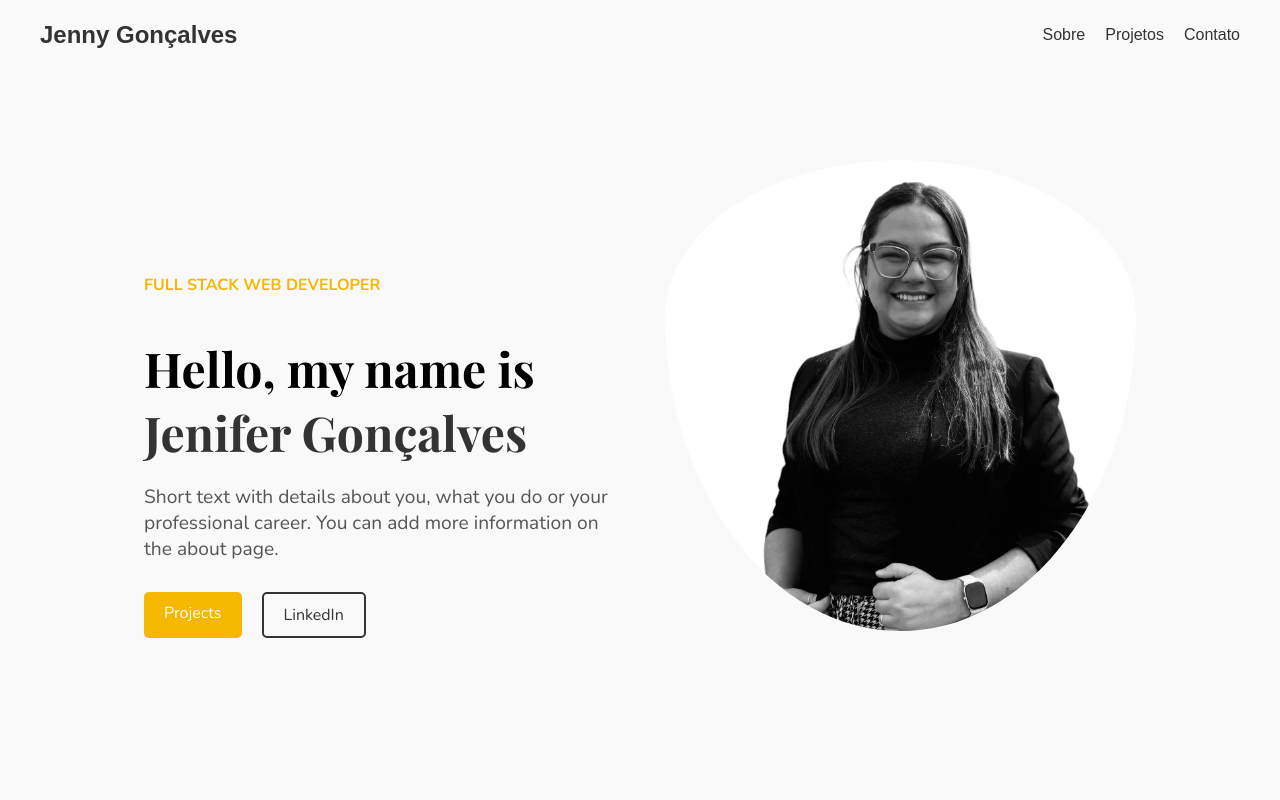
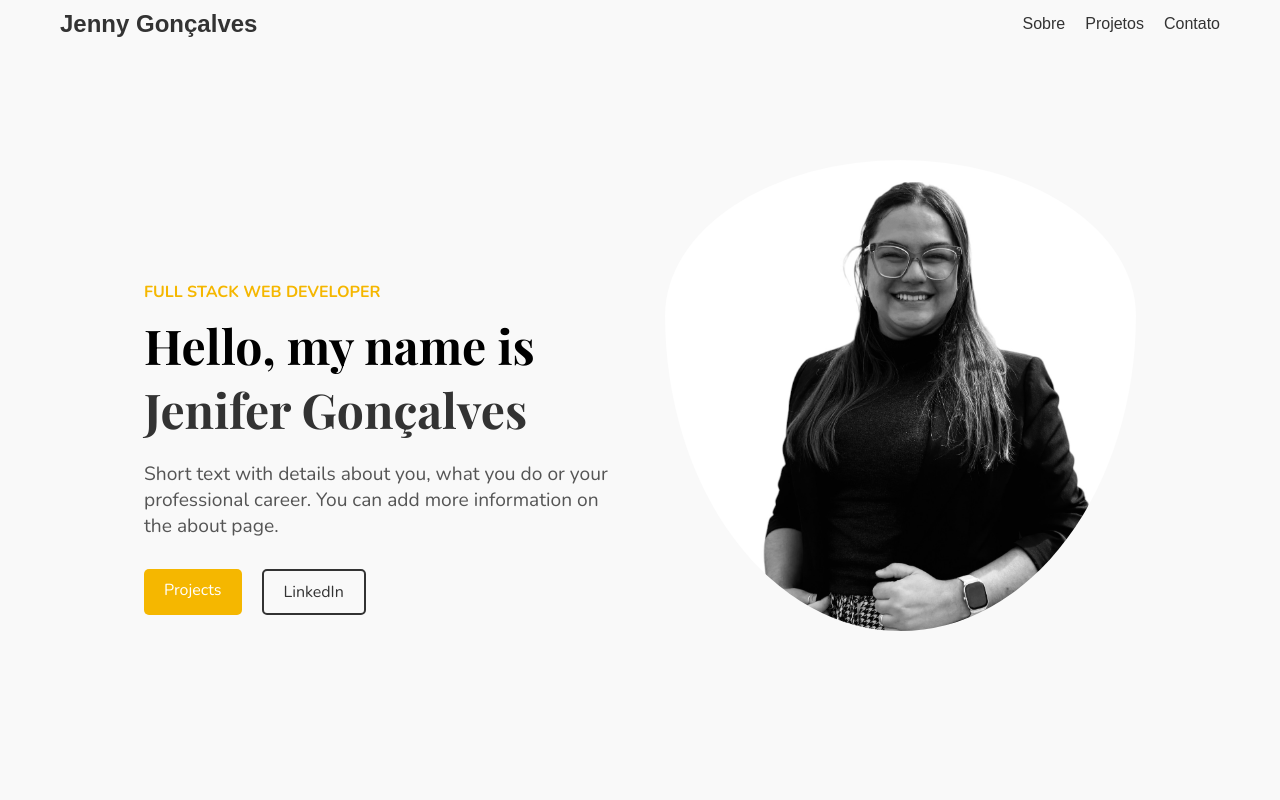
Before and after one commit to jenifergs/portfolio-jeni, a React (Create React App) app: page / in a window 1280 px wide. Shown: the top 800 px of the page. Built offline with nearby package versions, Linux system fonts and the light colour scheme.

Commit message:
refactor styles for layout and box model consistency

```diff
--- a/src/App.scss
+++ b/src/App.scss
@@ -1,13 +1,21 @@
 @import url('https://fonts.googleapis.com/css2?family=Playfair+Display:wght@400;700&display=swap');
 @import url('https://fonts.googleapis.com/css2?family=Nunito:wght@400;600;700&display=swap');
 
+* {
+  box-sizing: border-box; /* Garante que padding e border não aumentem o tamanho total dos elementos */
+  margin: 0;
+  padding: 0;
+}
 
-body {
+
+  html, body {
+    width: 100%;
+    min-height: 100vh;
     font-family: Arial, sans-serif;
-    margin: 0;
-    padding: 0;
-    box-sizing: border-box;
     background-color: #f9f9f9;
+    display: flex;
+    justify-content: center;
+    align-items: center;
   }
 
   .container {
```
